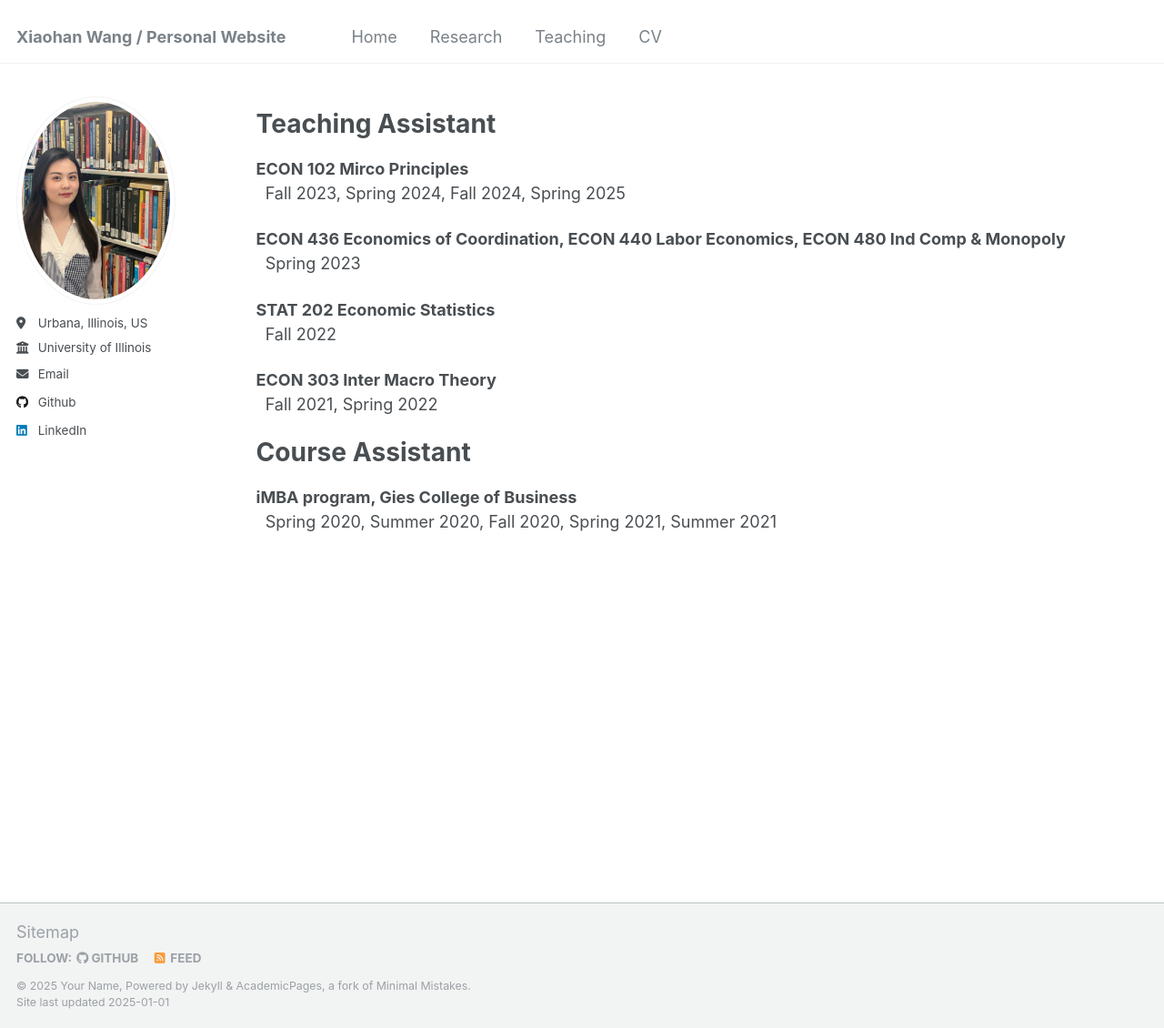
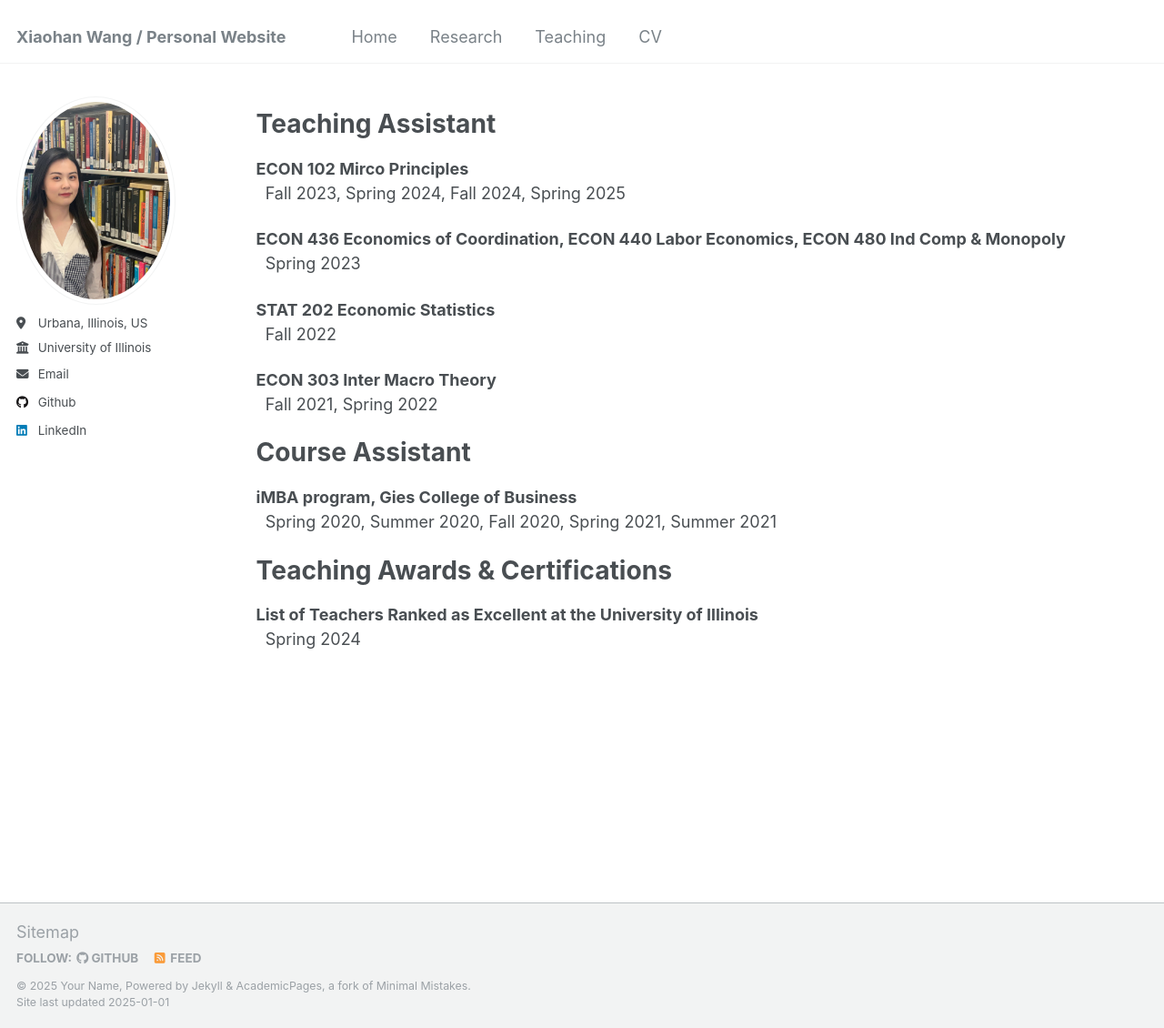
Before and after one commit to xiaohanwang1997/xiaohanwang1997.github.io, a Jekyll site: the page built from _teaching/2014-spring-teaching-1.md, in a window 1280 px wide and 1130 px high. Shown: the whole window at 91% size. Built offline with Jekyll 4.4.1, drawn with Linux system fonts in a browser that asks for light colours.

Commit message:
Update 2014-spring-teaching-1.md

```diff
--- a/_teaching/2014-spring-teaching-1.md
+++ b/_teaching/2014-spring-teaching-1.md
@@ -26,3 +25,8 @@ Course Assistant
 =====
 **iMBA program, Gies College of Business**<br>
 &nbsp;&nbsp;Spring 2020, Summer 2020, Fall 2020, Spring 2021, Summer 2021
+
+Teaching Awards & Certifications
+=====
+**List of Teachers Ranked as Excellent at the University of Illinois**<br>
+&nbsp;&nbsp;Spring 2024
```
Also changed, not shown: other parts of _teaching/2014-spring-teaching-1.md (+0 -1 lines).
